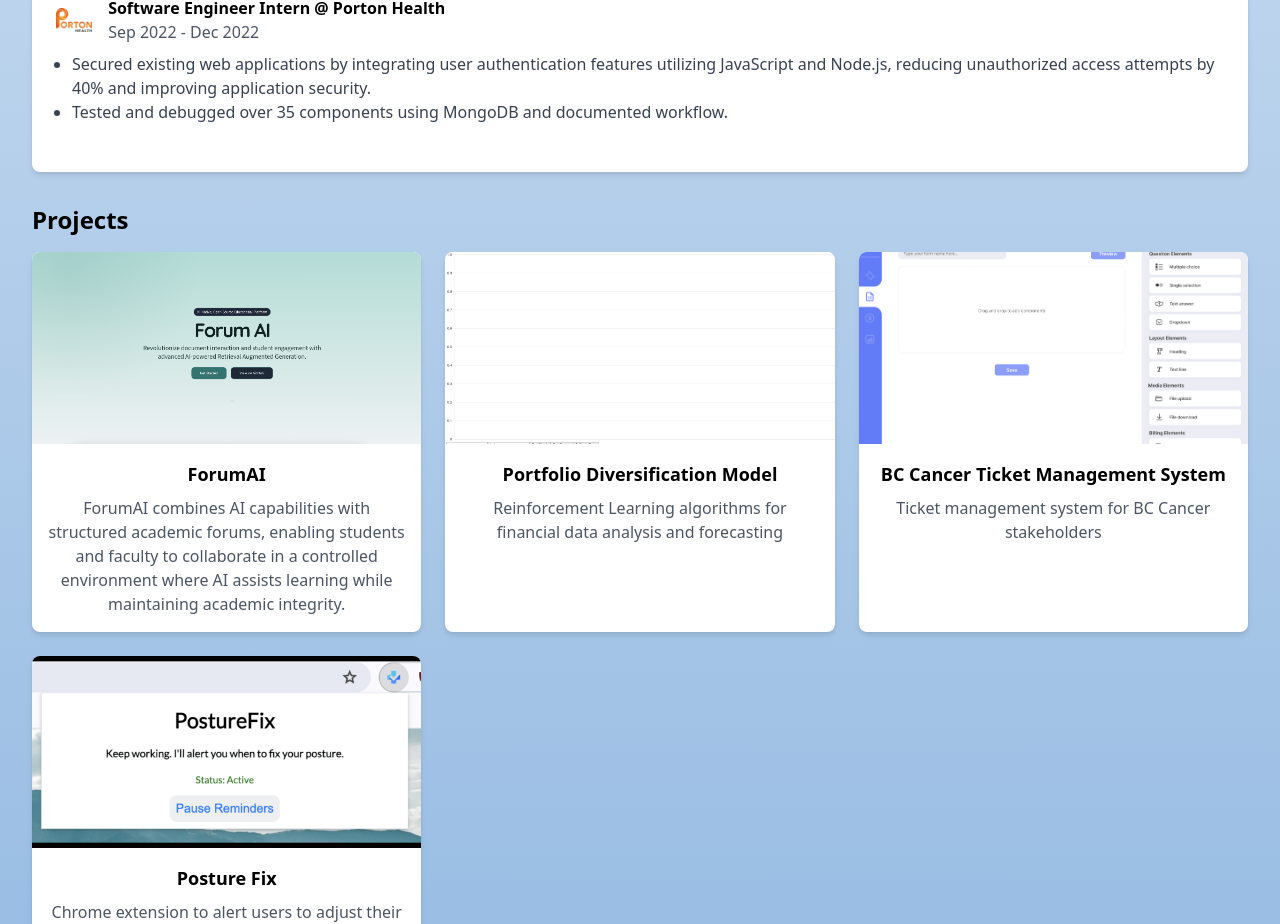
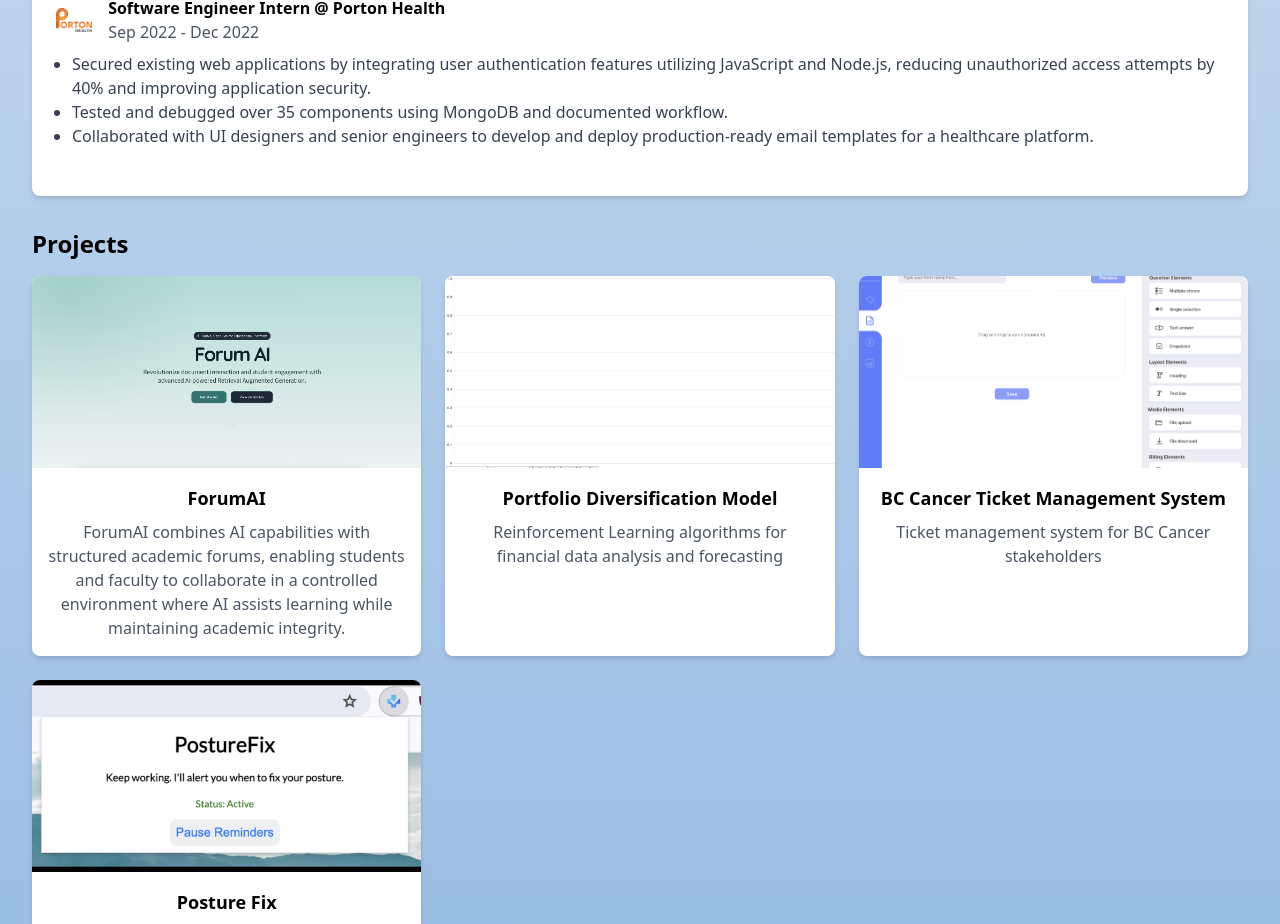
Before and after one commit to armanmoztar/portfolio, a React (Create React App) app: page / in a window 1280 px wide. Shown: the part 1836-2760 px from the top of the page. Built offline with nearby package versions, Linux system fonts and the light colour scheme.

Commit message:
Add additional bullet for porton

```diff
--- a/src/Portfolio.js
+++ b/src/Portfolio.js
@@ -259,6 +259,7 @@ const Experience = () => (
       responsibilities={[
         "Secured existing web applications by integrating user authentication features utilizing JavaScript and Node.js, reducing unauthorized access attempts by 40% and improving application security.",
         "Tested and debugged over 35 components using MongoDB and documented workflow.",
+        "Collaborated with UI designers and senior engineers to develop and deploy production-ready email templates for a healthcare platform.",
       ]}
     />
   </div>
```
